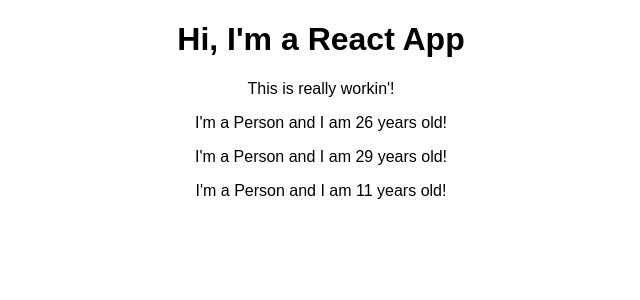
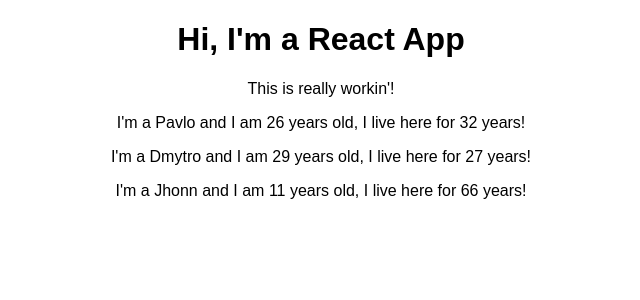
Before and after one commit to kryshenp/react-redux-course, a React (Create React App) app in the folder react-complete-guide/: page / in a window 1280 px wide. Shown: the top 300 px of the page, without its empty margins (319-959 px from the left). Built offline with nearby package versions, Linux system fonts and the light colour scheme.

Commit message:
37. Working with Props

```diff
--- a/react-complete-guide/src/App.js
+++ b/react-complete-guide/src/App.js
@@ -8,9 +8,11 @@ class App extends Component {
       <div className="App">
         <h1>Hi, I'm a React App</h1>
         <p>This is really workin'!</p>
-        <Person />
-        <Person />
-        <Person />
+        <Person name="Pavlo" age="32" />
+        <Person name="Dmytro" age="27">
+          Hobbie: Raicing
+        </Person>
+        <Person name="Jhonn" age="66" />
       </div>
     );
     // return React.createElement(
--- a/react-complete-guide/src/Person/Person.js
+++ b/react-complete-guide/src/Person/Person.js
@@ -1,8 +1,11 @@
 import React from "react";
 
-const person = () => {
+const person = (props) => {
   return (
-    <p>I'm a Person and I am {Math.floor(Math.random() * 30)} years old!</p>
+    <p>
+      I'm a {props.name} and I am {Math.floor(Math.random() * 30)} years old, I
+      live here for {props.age} years!
+    </p>
   );
 };
 
```
